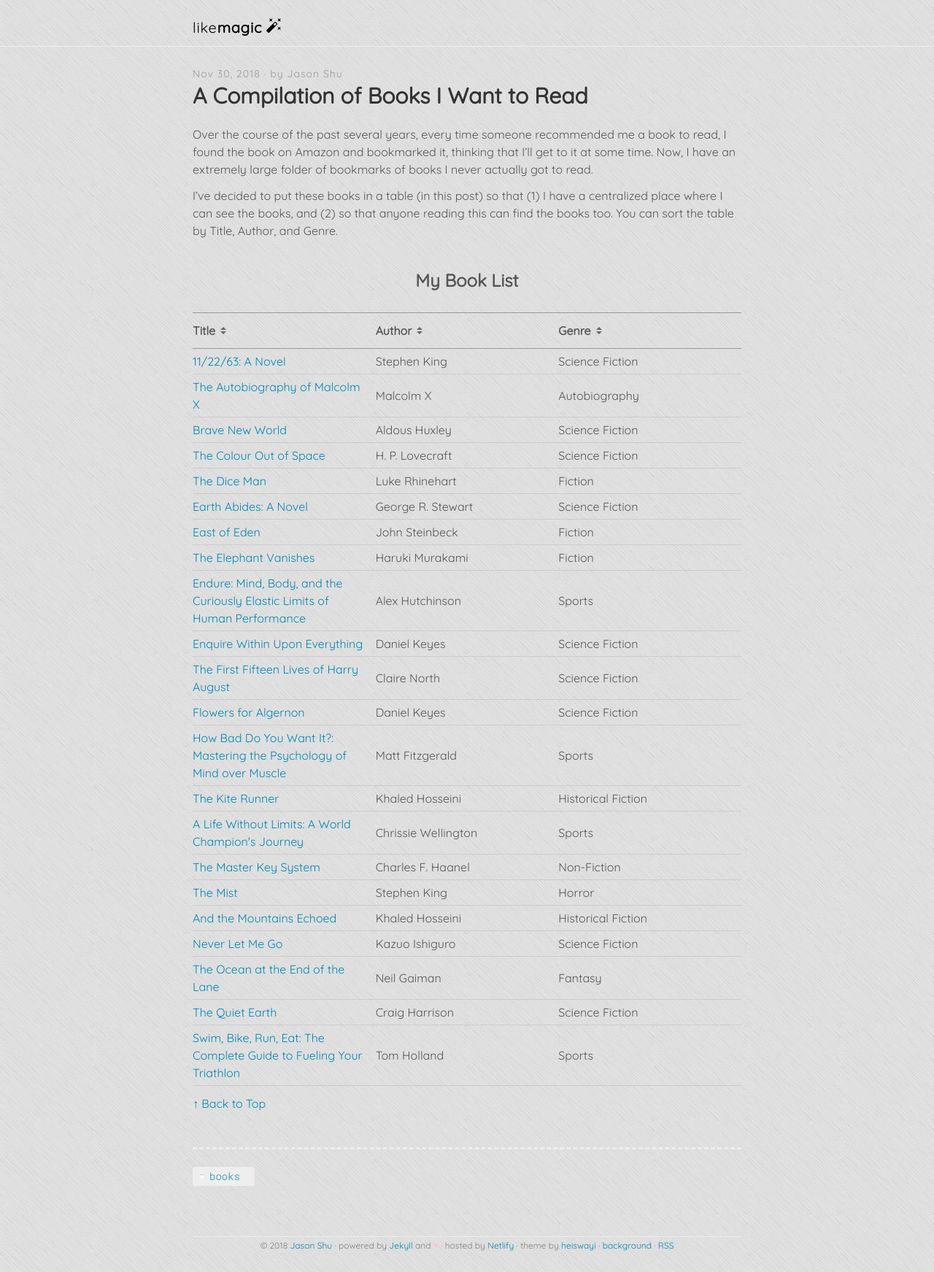
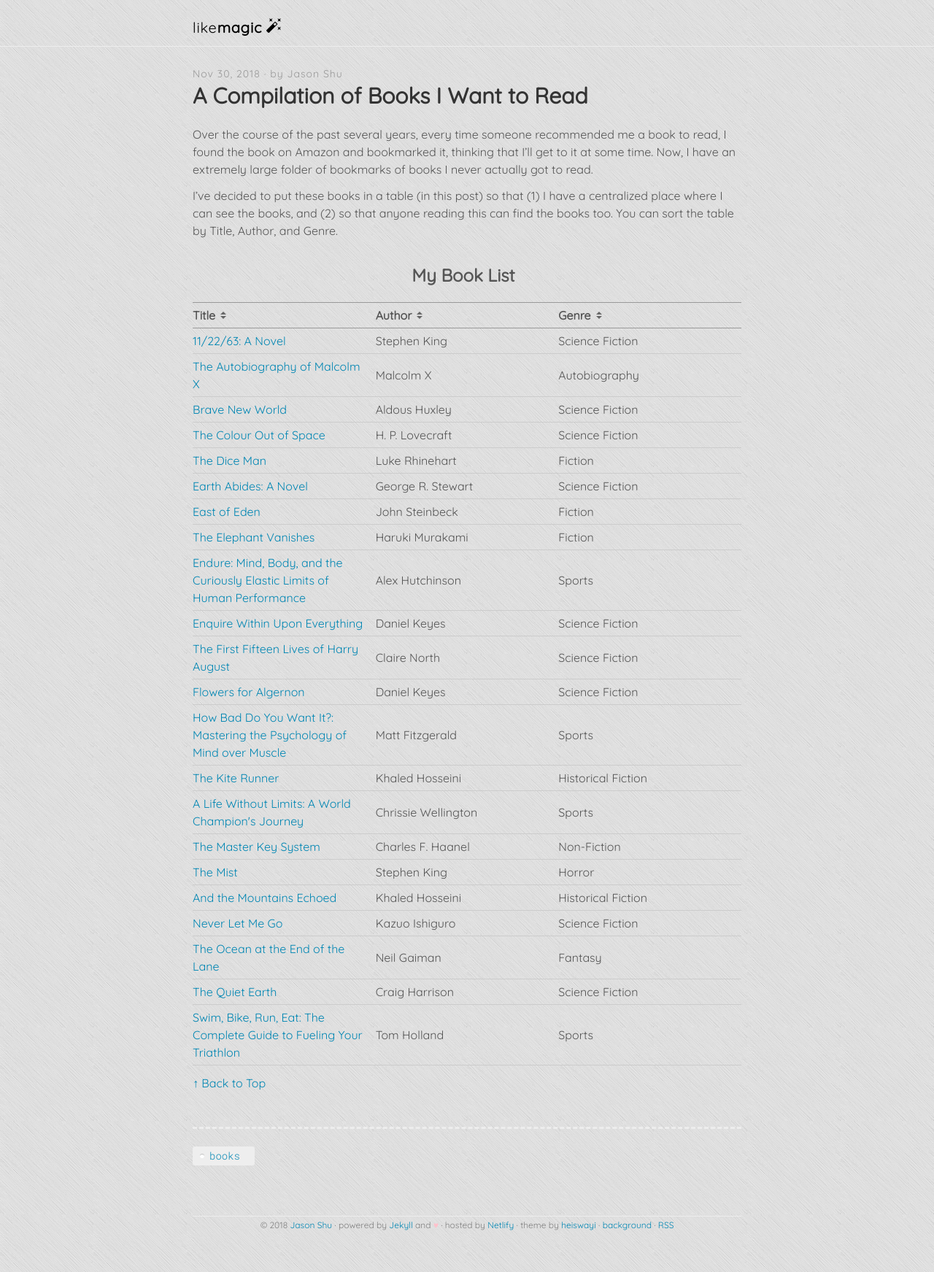
Before and after one commit to j4sonshu/likemagic, a Jekyll site: the page built from _posts/2018-11-30-a-compilation-of-books-i-want-to-read.md, in a window 1280 px wide. Shown: the whole page at 73% size. Built offline with Jekyll 4.4.1, drawn with Linux system fonts in a browser that asks for light colours.

Commit message:
11/30 post table padding

```diff
--- a/assets/scss/_layout.scss
+++ b/assets/scss/_layout.scss
@@ -389,13 +389,12 @@
   width: 100%;
   text-align: left;
   border-collapse: separate;
-}
 
-.the-list td {
+  th, td {
     padding: 5px 10px 5px 0;
   }
 
-.the-list p {
+  p {
     margin: 0 !important;
     color: $blue-color;
 
@@ -403,6 +402,7 @@
     &:focus,
     &:active {
       cursor: pointer;
+    }
   }
 }
 
```
Lines whose indentation alone changed are shown as unchanged.
